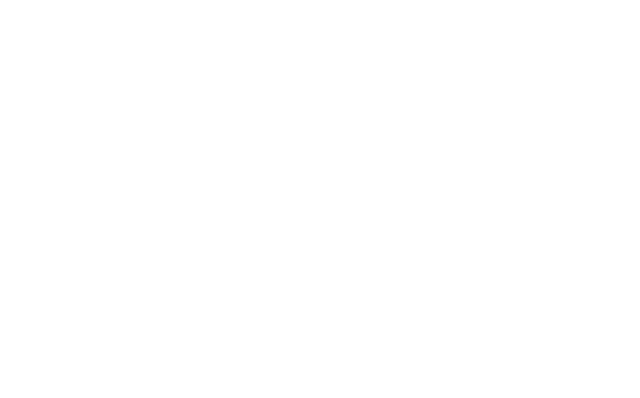
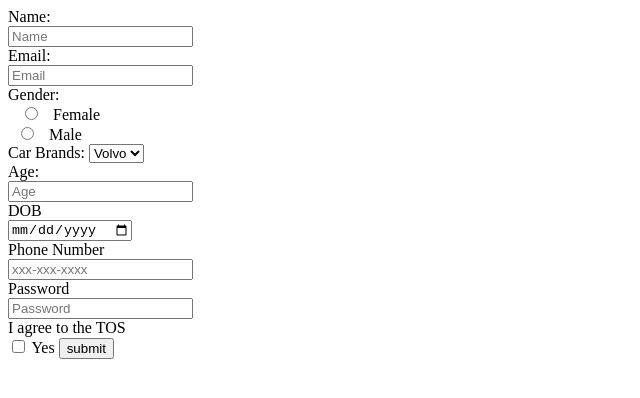
Before and after one commit to acciojob/signup-form-car-vedikamishragithub, a website: page main.html in a window 1280 px wide. Shown: the whole page, without its empty margins (0-640 px from the left). Drawn offline with Linux system fonts and the light colour scheme.

Commit message:
created a submission

```diff
--- a/main.html
+++ b/main.html
@@ -8,6 +8,46 @@
 
 <body>
 	<!-- the entire body must be written by student -->
+	<form method="post">
+		<label for="name">Name:</label><br>
+    <input type="text" id="name" name="name" placeholder="Name" required><br>
+
+	<label for="name">Email:</label><br>
+    <input type="email" id="email" name="email" placeholder="Email" required ><br>
+
+	<label for="gender" name="gender" >Gender:</label><br>
+    <input type="radio" id="gender_f" name="gender_f" value="Female" required>
+    <label for="female">Female</label><br>
+    <input type="radio" id="gender_m" name="gender_m" value="Male" required>
+    <label for="male">Male</label><br>
+
+
+	<label for="cars">Car Brands:</label>
+    <select id="cars" name="carlist" form="carform" placeholder="--Please choose an option-" required>
+    <option value="volvo">Volvo</option>
+    <option value="saab">Saab</option>
+    <option value="opel">Opel</option>
+    <option value="audi">Audi</option>
+	</select><br>
+
+	<label for="age">Age:</label><br>
+	<input type="number" id="age" placeholder="Age" required><br>
+
+	<label for="Date of Birth">DOB</label><br>
+	<input type="date" id="dob" required><br>
+
+	<label for="number">Phone Number</label><br>
+	<input type="tel" id="tel" placeholder="xxx-xxx-xxxx"><br>
+
+	<label for="Password">Password</label><br>
+	<input type="password" id="password" placeholder="Password" required><br>
+
+	<label>I agree to the TOS</label><br>
+	<input type="checkbox" id="tos" required >
+	<label>Yes</label>
+
+	<input type="submit" value="submit">
+	</form>
     <script type="text/javascript" src="./script.js">
 </script>
 
```
